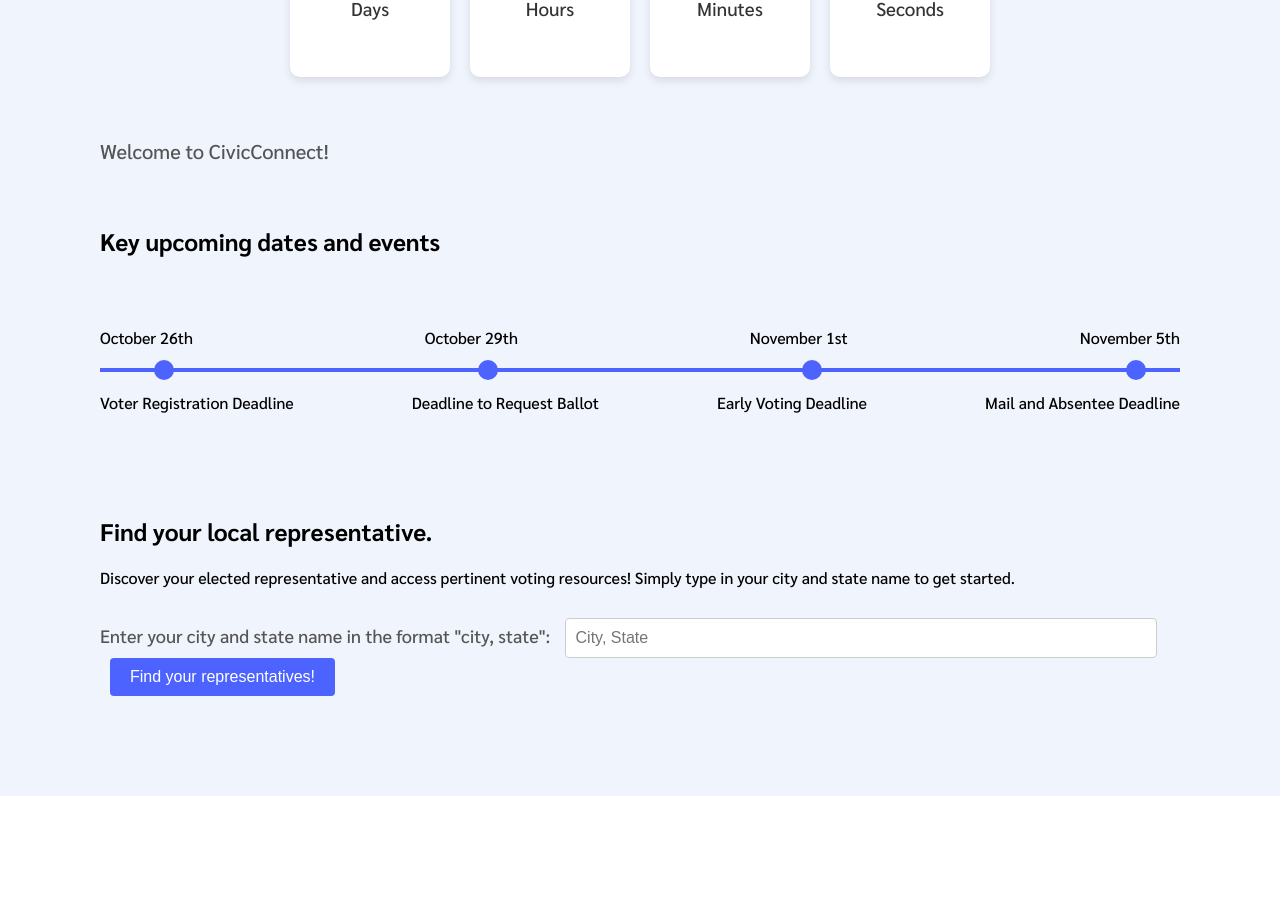
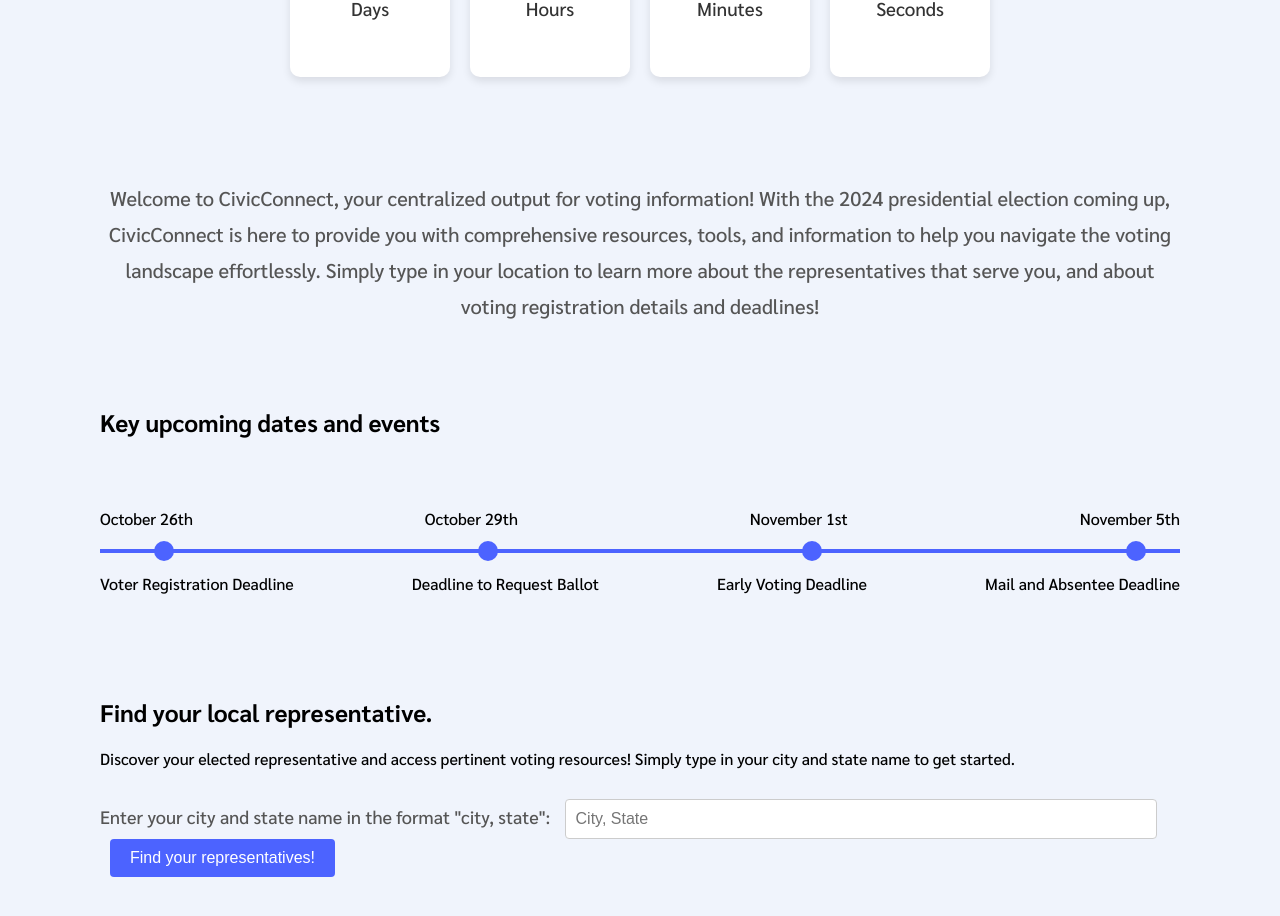
Before and after one commit to angelinaa-chen/vota, a React (Create React App) app: page / in a window 1280 px wide. Shown: the part 798-1714 px from the top of the page. Before the commit the page ends 1594 px from the top, so only its background shows below. Built offline with nearby package versions, Linux system fonts and the light colour scheme.

Commit message:
Added information blurb

```diff
--- a/src/App.js
+++ b/src/App.js
@@ -141,11 +141,17 @@
       {message && <p> {message} </p>}
 
       <br></br>
-      <p style = {{color: '#555555', fontSize: '20px', fontWeight: '500'}}>
-          Welcome to CivicConnect!
+      <br></br>
+      <br></br>
+      <p style = {{color: '#555555', fontSize: '20px', fontWeight: '500', lineHeight: 1.8, textAlign: 'center'}}>
+          Welcome to CivicConnect, your centralized output for voting information! With the 2024 presidential election coming up, CivicConnect is here
+          to provide you with comprehensive resources, tools, and information to help you navigate the voting landscape effortlessly.
+          Simply type in your location to learn more about the representatives that serve you, and about voting registration details and deadlines!
       </p>
 
+
       {/* Timeline of deadline dates. */}
+      <br></br>
       <br></br>
       <h2 className = "slide-in" ref = {(el) => slideInElements.current.push(el)} style = {{ marginBottom: '70px' }}> Key upcoming dates and events </h2>
       <div className = "slide-in" ref = {(el) => slideInElements.current.push(el)} style = {{ margin: '40px auto' }}>
```
